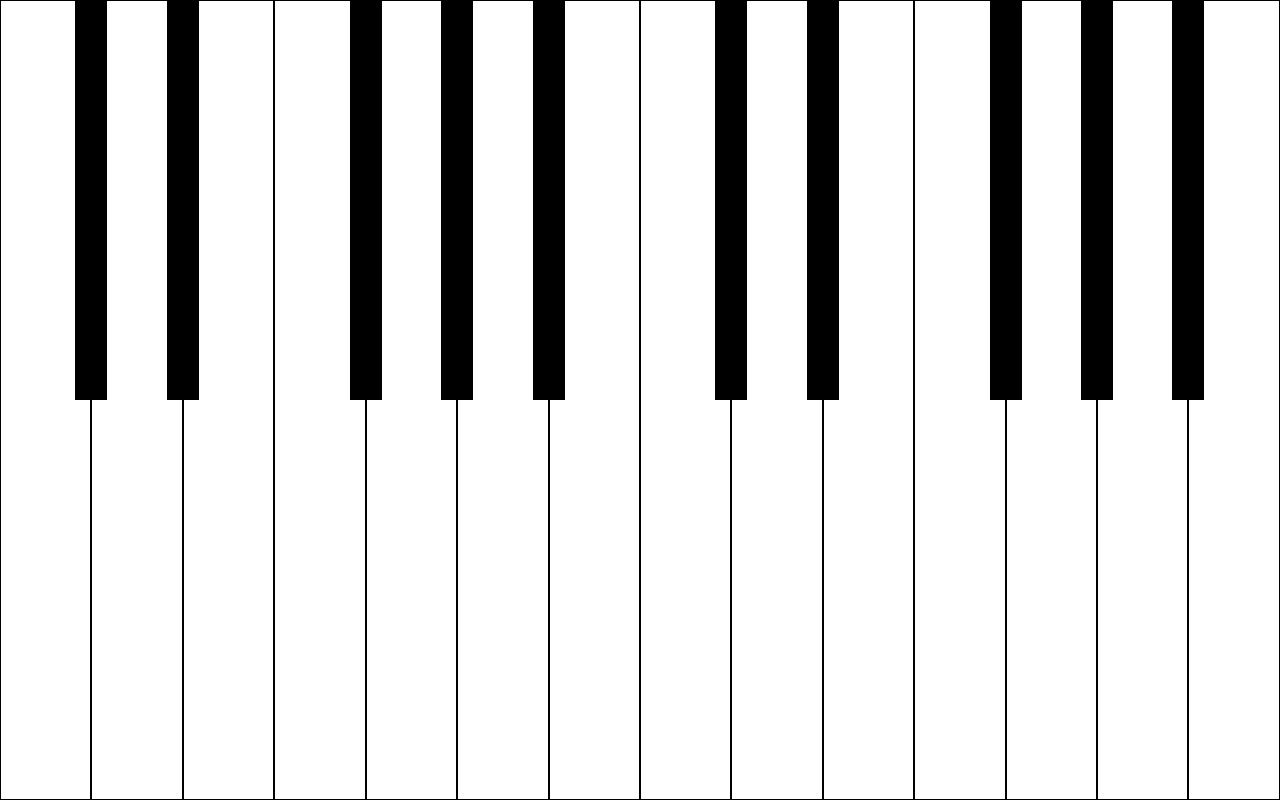
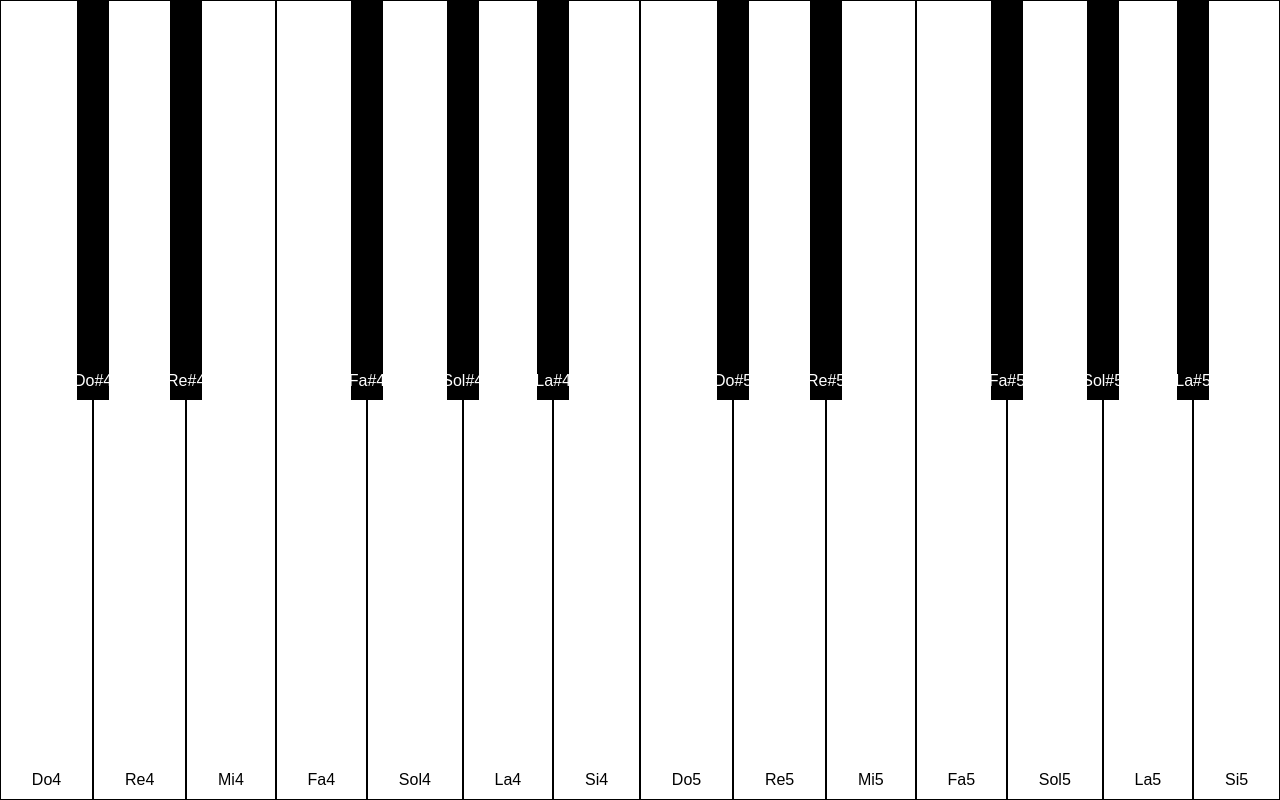
Before and after one commit to dvdmrtnz/piano, a plain HTML site: page index.html in a window 1280 px wide. Drawn offline with Linux system fonts and the light colour scheme.

Commit message:
Add labels

```diff
--- a/script.js
+++ b/script.js
@@ -131,7 +131,9 @@ $(document).ready(function(){
 			'<div class="' + note.type + '-key" ' +
 			'onpointerdown="playSound(\'' + note.id +'\');" ' +
 			'onpointerup="stopSound(\'' + note.id +'\');" ' +
-			'onpointerout="stopSound(\'' + note.id +'\');"></div>');
+			'onpointerout="stopSound(\'' + note.id +'\');">' +
+				'<div class="label">' + note.name + '</div>' +
+			'</div>');
 	}
 })
 
--- a/style.css
+++ b/style.css
@@ -34,6 +34,10 @@ body {
 	box-sizing: border-box;
 	flex-grow: 1;
 	border: 1px solid black;
+
+	display: flex;
+	justify-content: center;
+	align-items: end;
 }
 
 .white-key:active {
@@ -47,8 +51,25 @@ body {
 	position: relative;
 	z-index: 1;
 	margin: 0 -2vh;
+
+	display: flex;
+	justify-content: center;
+	align-items: end;
 }
 
 .black-key:active {
 	background-color: rgb(40, 40, 40, 1.0);
 }
+
+.label {
+	font-family: sans-serif;
+	margin: 10px;
+}
+
+.black-key > .label {
+	color: white;
+}
+
+.white-key > .label {
+	color: black;
+}
```
